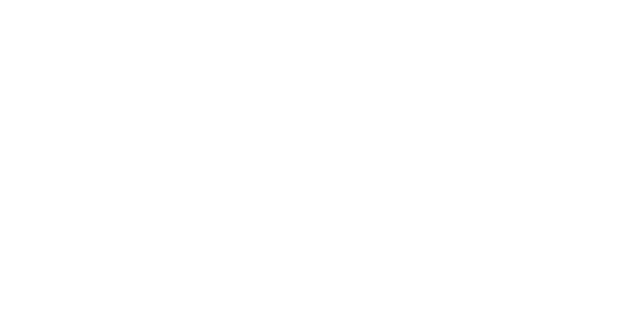
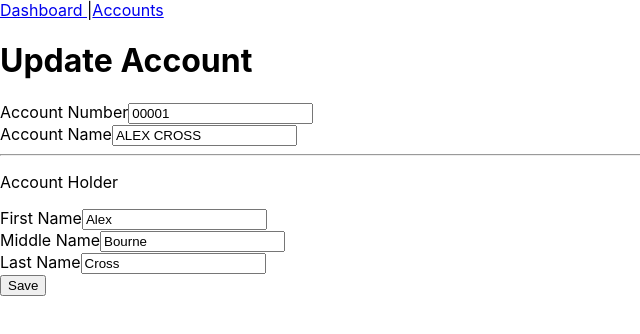
Before and after one commit to mspuy3/MMBankApp, a React (Create React App) app in the folder bank-app/: page /accounts/manage-account/1 in a window 1280 px wide. Before the commit this address had no page. Shown: the top 334 px of the page, without its empty margins (0-640 px from the left). Built offline with nearby package versions, Linux system fonts and the light colour scheme.

Commit message:
Adds account management with save/update functionalities

```diff
--- /dev/null
+++ b/bank-app/src/components/Accounts/AccountForm.js
@@ -0,0 +1,55 @@
+import React from "react";
+import TextInput from "../common/TextInput";
+
+function AccountForm(props) {
+  return (
+    <form onSubmit={props.handleSubmit}>
+      <TextInput
+        id='accountNumber'
+        label='Account Number'
+        name='accountNumber'
+        value={props.account.accountNumber || ""}
+        onChange={props.handleChange}
+      />
+
+      <TextInput
+        id='accountName'
+        label='Account Name'
+        name='accountName'
+        value={props.account.accountName || ""}
+        onChange={props.handleChange}
+      />
+
+      <hr />
+      <p>Account Holder</p>
+
+      <TextInput
+        id='firstName'
+        label='First Name'
+        name='firstName'
+        value={props.account.accountHolder.firstName || ""}
+        onChange={props.handleAccountHolderChange}
+      />
+
+      <TextInput
+        id='middleName'
+        label='Middle Name'
+        name='middleName'
+        value={props.account.accountHolder.middleName || ""}
+        onChange={props.handleAccountHolderChange}
+      />
+
+      <TextInput
+        id='lastName'
+        label='Last Name'
+        name='lastName'
+        value={props.account.accountHolder.lastName || ""}
+        onChange={props.handleAccountHolderChange}
+      />
+
+      <input type='submit' value='Save' />
+    </form>
+  );
+}
+
+export default AccountForm;
--- /dev/null
+++ b/bank-app/src/components/Accounts/ManageAccountPage.js
@@ -0,0 +1,95 @@
+import React, { useEffect, useState } from "react";
+import AccountForm from "./AccountForm";
+import * as repo from "../../repositories/accountRepository";
+import { useParams } from "react-router";
+
+const CREATE_ACTION = "Create";
+const UPDATE_ACTION = "Update";
+
+function ManageAccountPage() {
+  const [action, setAction] = useState(CREATE_ACTION);
+  const [account, setAccount] = useState({
+    id: null,
+    accountNumber: "",
+    accountName: "",
+    accountHolder: {
+      firstName: "",
+      middleName: "",
+      lastName: "",
+    },
+    balanceAmount: 0.0,
+    transactionHistory: [
+      {
+        transactionID: "",
+        transactionType: "",
+        transactionAmount: 0.0,
+        transactionDate: "",
+        transactionNotes: "",
+        transactionPartner: {
+          accountNumber: "",
+          firstName: "",
+          middleName: "",
+          lastName: "",
+        },
+      },
+    ],
+  });
+
+  const { id } = useParams();
+
+  useEffect(() => {
+    if (id) {
+      setAction(UPDATE_ACTION);
+      setAccount(repo.getAccountById(id));
+    }
+  }, [id]);
+
+  // Handles change event for not nested inputs
+  function handleChange(event) {
+    const updatedAccount = {
+      ...account,
+      [event.target.name]: event.target.value,
+    };
+    setAccount(updatedAccount);
+  }
+
+  // Handles change event for changes in the account holder property
+  function handleAccountHolderChange(event) {
+    const updatedAccountHolder = {
+      ...account.accountHolder,
+      [event.target.name]: event.target.value,
+    };
+
+    const updatedAccount = {
+      ...account,
+      accountHolder: { ...updatedAccountHolder },
+    };
+
+    setAccount(updatedAccount);
+  }
+
+  function handleSubmit(event) {
+    event.preventDefault();
+
+    if (action === UPDATE_ACTION) {
+      repo.updateAccount(account);
+      return;
+    }
+
+    repo.saveAccount(account);
+  }
+
+  return (
+    <>
+      <h1>{action} Account</h1>
+      <AccountForm
+        account={account}
+        handleChange={handleChange}
+        handleAccountHolderChange={handleAccountHolderChange}
+        handleSubmit={handleSubmit}
+      />
+    </>
+  );
+}
+
+export default ManageAccountPage;
--- a/bank-app/src/components/App.js
+++ b/bank-app/src/components/App.js
@@ -2,14 +2,23 @@
 import AccountsPage from "./Accounts/AccountsPage";
 import { Route, Routes } from "react-router-dom";
 import Layout from "./Layout";
+import ManageAccountPage from "./Accounts/ManageAccountPage";
 
 function App() {
   return (
     <div>
       <Routes>
-        <Route path='/' element={<Layout />}>
+        <Route path='/' exact element={<Layout />}>
           <Route index element={<DashboardPage />} />
           <Route path='/accounts' element={<AccountsPage />} />
+          <Route
+            path='/accounts/manage-account/:id'
+            element={<ManageAccountPage />}
+          />
+          <Route
+            path='/accounts/manage-account'
+            element={<ManageAccountPage />}
+          />
         </Route>
       </Routes>
     </div>
--- a/bank-app/src/components/common/Header.js
+++ b/bank-app/src/components/common/Header.js
@@ -4,9 +4,7 @@
 function Header() {
   return (
     <nav>
-      <NavLink to='/' exact>
-        Dashboard{" "}
-      </NavLink>
+      <NavLink to='/'>Dashboard </NavLink>
       {"|"}
       <NavLink to='/accounts'>Accounts</NavLink>
     </nav>
--- /dev/null
+++ b/bank-app/src/components/common/TextInput.js
@@ -0,0 +1,18 @@
+import React from "react";
+
+function TextInput(props) {
+  return (
+    <div>
+      <label htmlFor={props.id}>{props.label}</label>
+      <input
+        id={props.id}
+        type='text'
+        name={props.name}
+        value={props.value}
+        onChange={props.onChange}
+      />
+    </div>
+  );
+}
+
+export default TextInput;
--- a/bank-app/src/initLocalStorage.js
+++ b/bank-app/src/initLocalStorage.js
@@ -5,16 +5,20 @@
 
 var testAccounts = [
   {
+    id: 1,
     accountNumber: "00001",
+    accountName: "ALEX CROSS",
+    accountHolder: {
       firstName: "Alex",
       middleName: "Bourne",
       lastName: "Cross",
-    balanceAmount: 1000.00,
+    },
+    balanceAmount: 1000.0,
     transactionHistory: [
       {
         transactionID: "1",
         transactionType: "DEPOSIT",
-          transactionAmount: 1000.00,
+        transactionAmount: 1000.0,
         transactionDate: "",
         transactionNotes: "",
         transactionPartner: {
@@ -23,20 +27,24 @@
           middleName: null,
           lastName: null,
         },
-       }
-    ]
+      },
+    ],
   },
   {
+    id: 2,
     accountNumber: "00002",
+    accountName: "JASON BOURNE",
+    accountHolder: {
       firstName: "Jason",
       middleName: "Cross",
       lastName: "Bourne",
-  balanceAmount: 1000.00,
+    },
+    balanceAmount: 1000.0,
     transactionHistory: [
       {
         transactionID: "",
         transactionType: "DEPOSIT/WITHDRAW/SEND/RECEIVE",
-        transactionAmount: 0.00,
+        transactionAmount: 0.0,
         transactionDate: "",
         transactionNotes: "",
         transactionPartner: {
@@ -45,20 +53,24 @@
           middleName: "Twofour",
           lastName: "Bauer",
         },
-     }
-    ]
+      },
+    ],
   },
   {
+    id: 3,
     accountNumber: "00003",
+    accountName: "JACK BAUER",
+    accountHolder: {
       firstName: "Jack",
       middleName: "Twofour",
       lastName: "Bauer",
-    balanceAmount: 1000.00,
+    },
+    balanceAmount: 1000.0,
     transactionHistory: [
       {
         transactionID: "",
         transactionType: "DEPOSIT/WITHDRAW/SEND/RECEIVE",
-          transactionAmount: 0.00,
+        transactionAmount: 0.0,
         transactionDate: "",
         transactionNotes: "",
         transactionPartner: {
@@ -67,10 +79,10 @@
           middleName: "Twofour",
           lastName: "Bauer",
         },
-       }
-      ]
       },
-]
+    ],
+  },
+];
 
 export function accounts() {
   if (localStorage.getItem("accounts") === null) {
--- a/bank-app/src/repositories/accountRepository.js
+++ b/bank-app/src/repositories/accountRepository.js
@@ -18,12 +18,13 @@
 export function getAccountById(id) {
   let accounts = JSON.parse(localStorage.getItem("accounts"));
 
-  return accounts.find((account) => account.id === id);
+  return accounts.find((account) => account.id === parseInt(id, 10));
 }
 
 /*
   Summary:
     1. retrieves accounts array in local storage
+    2. sets account id by incrementing current accounts array length by one
     2. pushes passed account into the the accounts array
     3. saves new accounts array into the local storage overriding the previous value
   Params:
@@ -31,6 +32,9 @@
 */
 export function saveAccount(account) {
   let accounts = JSON.parse(localStorage.getItem("accounts"));
+
+  const id = accounts.length + 1;
+  account.id = id;
 
   accounts.push(account);
   localStorage.setItem("accounts", JSON.stringify(accounts));
@@ -47,13 +51,11 @@
 export function updateAccount(account) {
   let accounts = JSON.parse(localStorage.getItem("accounts"));
 
-  accounts.forEach((_account) => {
-    if (_account.id === account.id) {
-      _account.name = account.name;
-    }
-  });
+  const _accounts = accounts.map((_account) =>
+    _account.id === account.id ? account : _account
+  );
 
-  localStorage.setItem("accounts", JSON.stringify(accounts));
+  localStorage.setItem("accounts", JSON.stringify(_accounts));
 }
 
 /*
```
Lines whose indentation alone changed are shown as unchanged.
